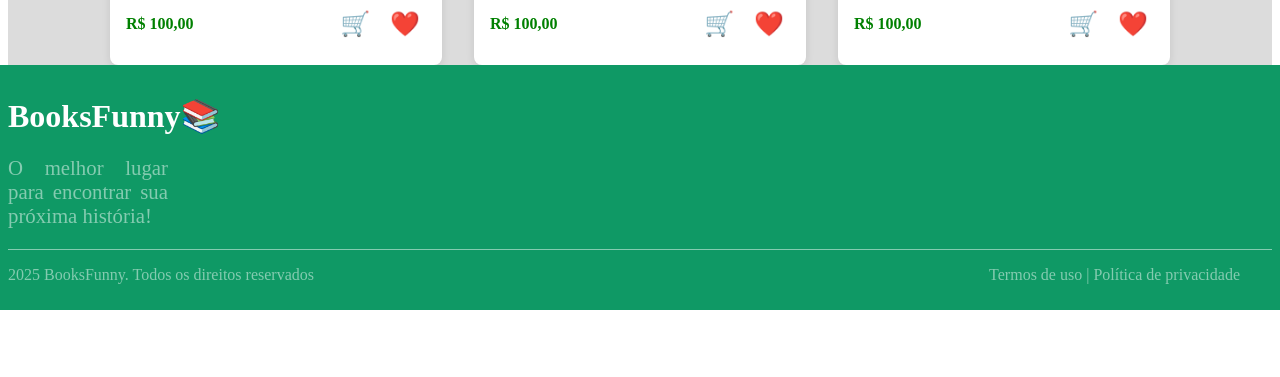
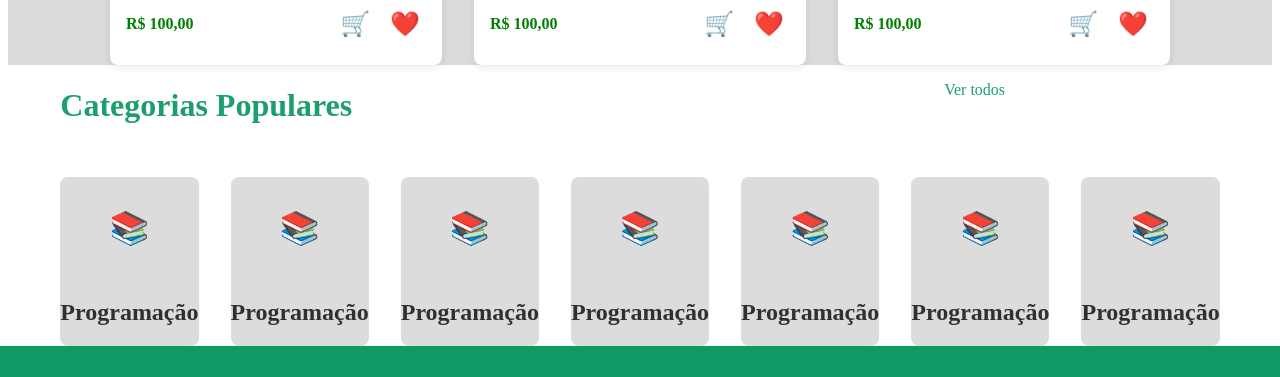
Before and after one commit to CaioGabDev/AtividadeFrontEnd-PaginaBooksFunny, a Next.js app: page /login in a window 1280 px wide. Shown: the part 851-1228 px from the top of the page. Before the commit the page ends 1161 px from the top, so only its background shows below. Built offline with nearby package versions, Linux system fonts and the light colour scheme.

Commit message:
feat: section categorie

```diff
--- a/app/login/page.jsx
+++ b/app/login/page.jsx
@@ -3,6 +3,7 @@ import Header from '../../components/Header';
 import Card from '../../components/Card';
 import styles from '../../styles/Home.module.css';
 import Footer from '../../components/Footer';
+import CardCategorie from '../../components/CardCategorie';
 
 export default function Home() {
     return (
@@ -24,6 +25,21 @@ export default function Home() {
             <Card image="https://images.unsplash.com/photo-1534528741775-53994a69daeb?ixlib=rb-4.0.3&ixid=MnwxMjA3fDB8MHxwaG90by1wYWdlfHx8fGVufDB8fHx8&auto=format&fit=crop&w=687&q=80" title="Livro de Programação" author="Caio Lacerda" price="R$ 100,00" rating={4.5} />
             </div>
             </div>
+            <div className={styles.section2}>
+            <div className={styles.titleSection}>
+            <h1>Categorias Populares</h1>
+            <p>Ver todos</p>
+            </div>
+            <div className={styles.cards2}>
+            <CardCategorie emoji="📚" title="Programação" />
+            <CardCategorie emoji="📚" title="Programação" />
+            <CardCategorie emoji="📚" title="Programação" />
+            <CardCategorie emoji="📚" title="Programação" />
+            <CardCategorie emoji="📚" title="Programação" />
+            <CardCategorie emoji="📚" title="Programação" />
+            <CardCategorie emoji="📚" title="Programação" />
+            </div>
+            </div>
             <Footer />
         </div>
     )
--- /dev/null
+++ b/components/CardCategorie.jsx
@@ -0,0 +1,10 @@
+import styles from '../styles/CardCategorie.module.css';
+
+export default function CardCategorie({ emoji, title}) {
+    return (
+        <div className={styles.cardCategoria}>
+            <p className={styles.emoji}>{emoji}</p>
+            <h2 className={styles.title}>{title}</h2>
+        </div>
+    );
+}
--- /dev/null
+++ b/styles/CardCategorie.module.css
@@ -0,0 +1,23 @@
+.cardCategoria {
+    display: flex;
+    flex-direction: column;
+    align-items: center;
+    justify-content: center;
+    background-color: rgb(220, 220, 220);
+    width: 20%;
+    height: 20%;
+    border-radius: 0.5rem;
+    color: rgb(48, 48, 48);
+}
+
+.cardCategoria:hover {
+    transform: scale(1.1);
+    transition: 0.3s;
+    background-color: #0f9965;
+    color: white;
+}
+
+.cardCategoria p {
+    color: #1d9f6d;
+    font-size: 2rem;
+}
--- a/styles/Home.module.css
+++ b/styles/Home.module.css
@@ -1,3 +1,5 @@
+@import url('https://fonts.googleapis.com/css2?family=Montserrat:ital,wght@0,100..900;1,100..900&display=swap');
+
 .container {
     display: flex;
     flex-direction: column;
@@ -53,3 +55,12 @@
     gap: 37rem;
     color: #1d9f6d;
 }
+
+.cards2 {
+    display: flex;
+    flex-direction: row;
+    gap: 2rem;
+    align-items: center;
+    justify-content: center;
+    margin-top: 2rem;
+}
```
